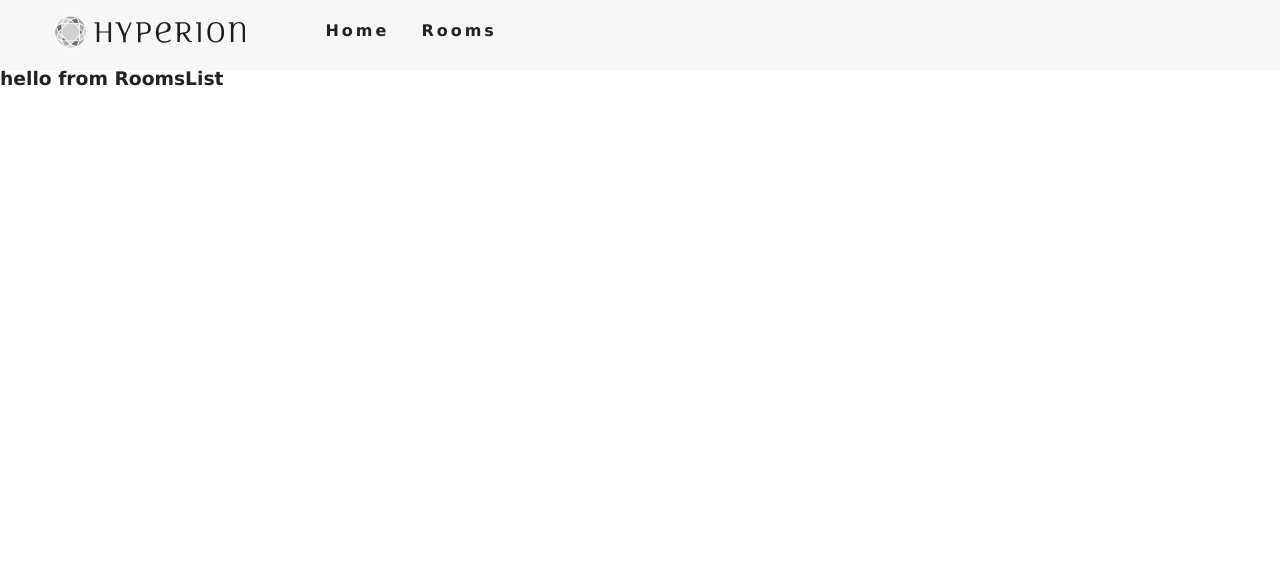
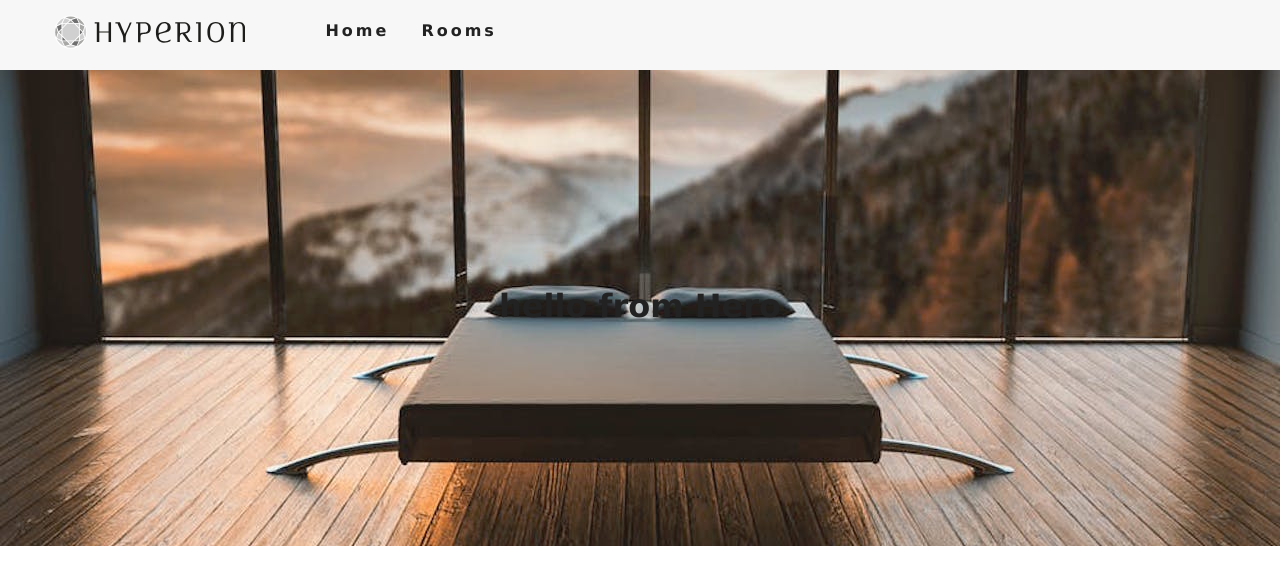
Before and after one commit to BitBravo/react-hotel-book, a React (Create React App) app: page /rooms in a window 1280 px wide. Shown: the top 584 px of the page. Built offline with nearby package versions, Linux system fonts and the light colour scheme.

Commit message:
Add Hero component

```diff
--- a/src/App.css
+++ b/src/App.css
@@ -105,3 +105,18 @@ body {
     padding: 0.5rem 0;
   }
 }
+
+/* Hero */
+.default-hero,
+.rooms-hero {
+  min-height: calc(100vh - 66px);
+  background: url('./img/defaultBg.jpeg') center/cover no-repeat;
+  display: flex;
+  align-items: center;
+  justify-content: center;
+}
+
+.rooms-hero {
+  background-image: url('./img/room-9.jpeg');
+  min-height: 60vh;
+}
--- a/src/components/Error.js
+++ b/src/components/Error.js
@@ -1,9 +1,10 @@
 import React from 'react'
+import Hero from './Hero';
 
 export default function Error() {
   return (
-    <div>
-      <h3>hello from Error</h3>
-    </div>
+    <React.Fragment>
+      <Hero />
+    </React.Fragment>
   )
 }
--- /dev/null
+++ b/src/components/Hero.js
@@ -0,0 +1,13 @@
+import React from 'react'
+
+export default function Hero({ children, hero }) {
+  return (
+    <header className={hero}>
+      <h1>hello from Hero</h1>
+    </header>
+  )
+}
+
+Hero.defaultProps = {
+  hero: 'default-hero'
+}
--- a/src/components/Home.js
+++ b/src/components/Home.js
@@ -1,9 +1,10 @@
 import React from 'react'
+import Hero from './Hero';
 
 export default function Home() {
   return (
-    <div>
-      <h3>hello from Home</h3>
-    </div>
+    <React.Fragment>
+      <Hero />
+    </React.Fragment>
   )
 }
--- a/src/components/RoomsList.js
+++ b/src/components/RoomsList.js
@@ -1,9 +1,10 @@
 import React from 'react'
+import Hero from './Hero';
 
 export default function RoomsList() {
   return (
-    <div>
-      <h3>hello from RoomsList</h3>
-    </div>
+    <React.Fragment>
+      <Hero hero="rooms-hero" />
+    </React.Fragment>
   )
 }
```
